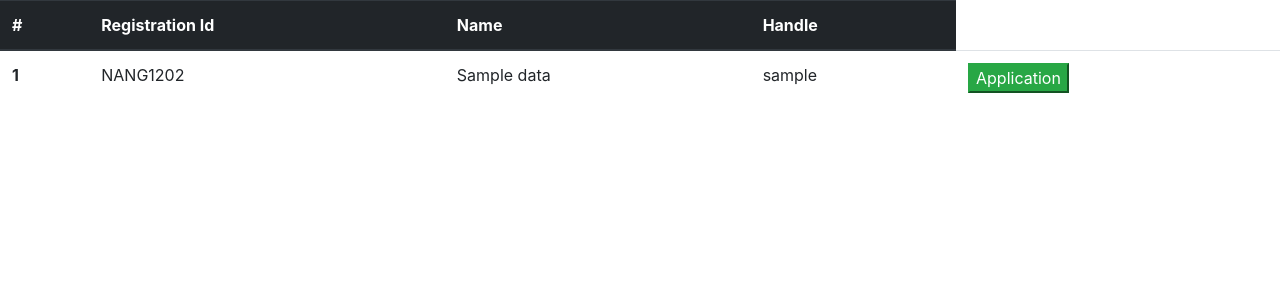
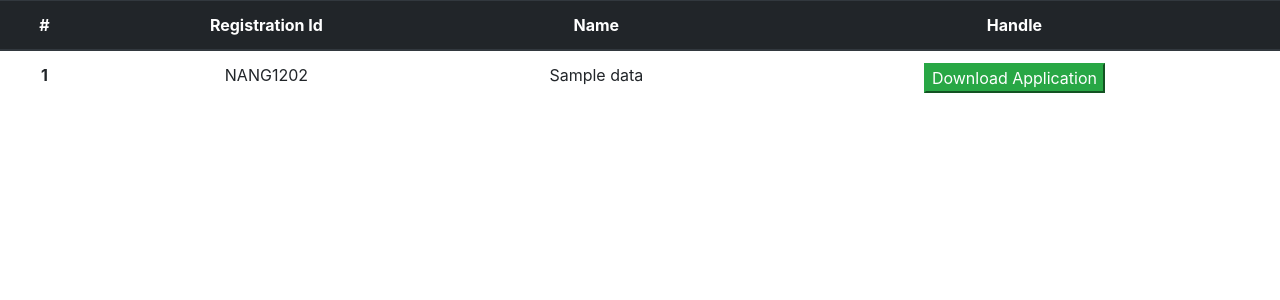
Before and after one commit to Im-your-hari/StudentReg, a PHP site: page /admin.php in a window 1280 px wide. Shown: the top 300 px of the page. Run offline with PHP 8.4, Linux system fonts and the light colour scheme; tables that the repository leaves empty or names only in its code hold one stand-in row (values such as "Sample post").

```diff
--- a/admin.php
+++ b/admin.php
@@ -13,6 +13,7 @@ $run_data = mysqli_query($con,$get_data);
     <meta name="viewport" content="width=device-width, initial-scale=1.0">
     <title>Document</title>
 
+    <link rel="stylesheet" href="style.css">
     <link rel="stylesheet" href="https://cdn.jsdelivr.net/npm/bootstrap@4.1.3/dist/css/bootstrap.min.css" integrity="sha384-MCw98/SFnGE8fJT3GXwEOngsV7Zt27NXFoaoApmYm81iuXoPkFOJwJ8ERdknLPMO" crossorigin="anonymous">
     <script src="https://cdn.jsdelivr.net/npm/bootstrap@4.1.3/dist/js/bootstrap.min.js" integrity="sha384-ChfqqxuZUCnJSK3+MXmPNIyE6ZbWh2IMqE241rYiqJxyMiZ6OW/JmZQ5stwEULTy" crossorigin="anonymous"></script>
     <script src="https://code.jquery.com/jquery-3.3.1.slim.min.js" integrity="sha384-q8i/X+965DzO0rT7abK41JStQIAqVgRVzpbzo5smXKp4YfRvH+8abtTE1Pi6jizo" crossorigin="anonymous"></script>
@@ -23,12 +24,13 @@ $run_data = mysqli_query($con,$get_data);
 
 
 
-    <table class="table">
+    <table class="table tables">
         <thead class="thead-dark">
           <tr>
             <th scope="col">#</th>
             <th scope="col">Registration Id</th>
             <th scope="col">Name</th>
+            <!--th scope="col">Username</th-->
             <th scope="col">Handle </th>
           </tr>
         </thead>
@@ -45,8 +47,8 @@ while($row = mysqli_fetch_array($run_data)){
             <th scope="."row"."".">".$i."</th>
             <td>NANG1202</td>
             <td>".$row['name']."</td>
-            <td>".$row['username']."</td>
-            <td><a href="."student_documents.php?username=".$row['username'].""."><button class="."btn-success"." name="."application".">Application</button></a></td>
+            <!--td>".$row['username']."</td-->
+            <td><a href="."student_documents.php?username=".$row['username'].""."><button class="."btn-success"." name="."application".">Download Application</button></a></td>
           </tr>";
 
 
--- a/style.css
+++ b/style.css
@@ -3,3 +3,6 @@
     margin-left: auto;
     margin-right: auto;
 }
+.table{
+ text-align: center;
+}
```
Also changed, not shown: student_documents.php (+7 -6 lines).
